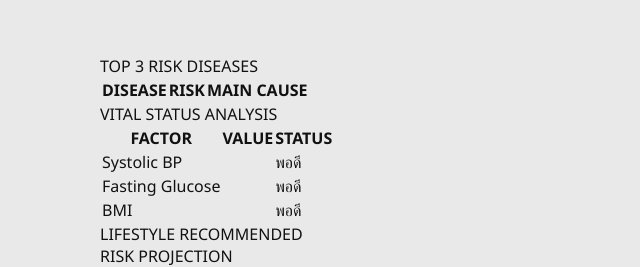
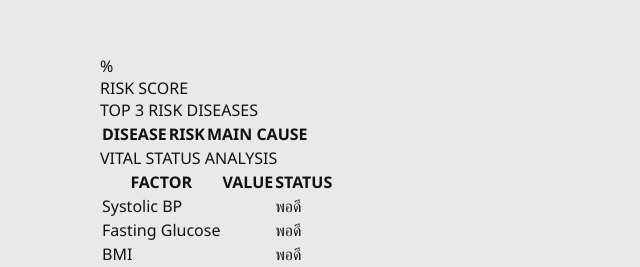
Before and after one commit to Dzoixy/milky-way-new-blood, a FastAPI app: template app/templates/result_view_clinician.html in a window 1280 px wide. Shown: the part 68-335 px from the top of the page, without its empty margins (0-640 px from the left). Run offline with FastAPI, Linux system fonts and the light colour scheme; the template is opened without the code that fills it, so the values that code supplies are empty; parts of the project's set-up code (start-up, migrations or seed data) failed here and were passed over.

Commit message:
fix risk system

```diff
--- a/app/templates/result_view_clinician.html
+++ b/app/templates/result_view_clinician.html
@@ -1,5 +1,32 @@
 {% extends "base.html" %}
 {% block content %}
+
+<div class="risk-hero">
+
+    {% set score = ai.top3[0].percent %}
+
+    <div class="risk-score">
+        {{ score }}%
+        <div class="risk-label">RISK SCORE</div>
+    </div>
+
+    <div class="risk-progress">
+        <div class="risk-progress-fill
+            {% if score >= 80 %}
+                risk-critical
+            {% elif score >= 60 %}
+                risk-high
+            {% elif score >= 40 %}
+                risk-moderate
+            {% else %}
+                risk-low
+            {% endif %}
+        "
+        style="width: {{ score }}%;">
+        </div>
+    </div>
+
+</div>
 
 <div class="clinical-container">
 
```
Also changed, not shown: app/static/css/result_patient.css (+50 -0 lines).
